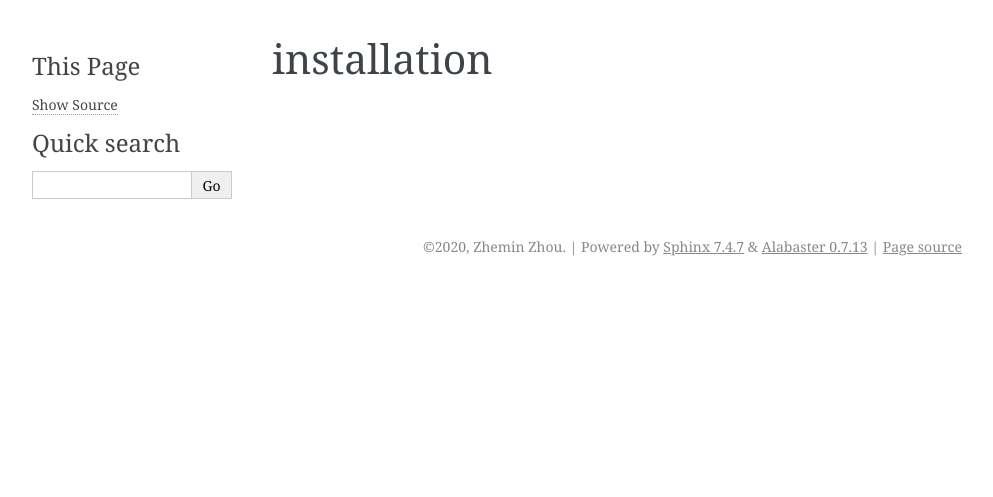
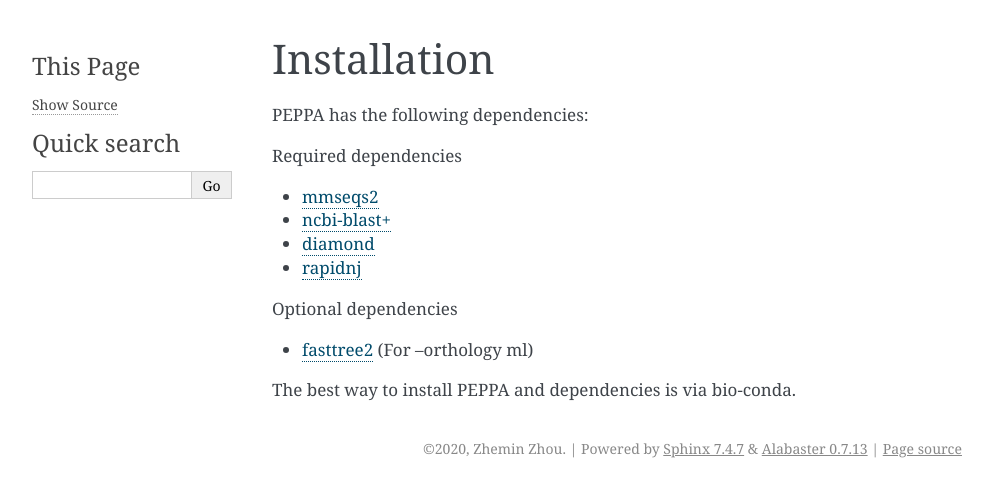
Before and after one commit to zheminzhou/PEPPAN, a Sphinx documentation site: the page built from docs/source/usage/installation.rst, in a window 1280 px wide. Shown: the top 497 px of the page, without its empty margins (148-1141 px from the left). Built offline with Sphinx 7.4.7, drawn with Linux system fonts in a browser that asks for light colours.

Commit message:
Update installation.rst

```diff
--- a/docs/source/usage/installation.rst
+++ b/docs/source/usage/installation.rst
@@ -1,2 +1,16 @@
-installation
+Installation
 ************
+PEPPA has the following dependencies:
+
+Required dependencies
+
+* `mmseqs2 <https://github.com/soedinglab/MMseqs2>`_
+* `ncbi-blast+ <https://blast.ncbi.nlm.nih.gov/Blast.cgi?PAGE_TYPE=BlastDocs&DOC_TYPE=Download>`_
+* `diamond <https://github.com/bbuchfink/diamond>`_
+* `rapidnj <https://birc.au.dk/software/rapidnj/>`_
+
+Optional dependencies
+
+* `fasttree2 <http://www.microbesonline.org/fasttree/#Install>`_ (For --orthology ml)
+
+The best way to install PEPPA and dependencies is via bio-conda.
```
